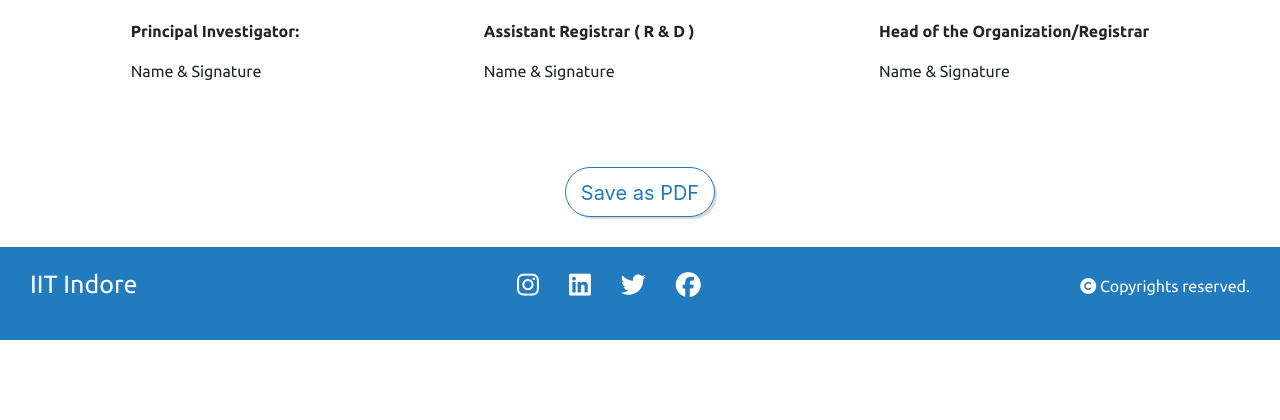
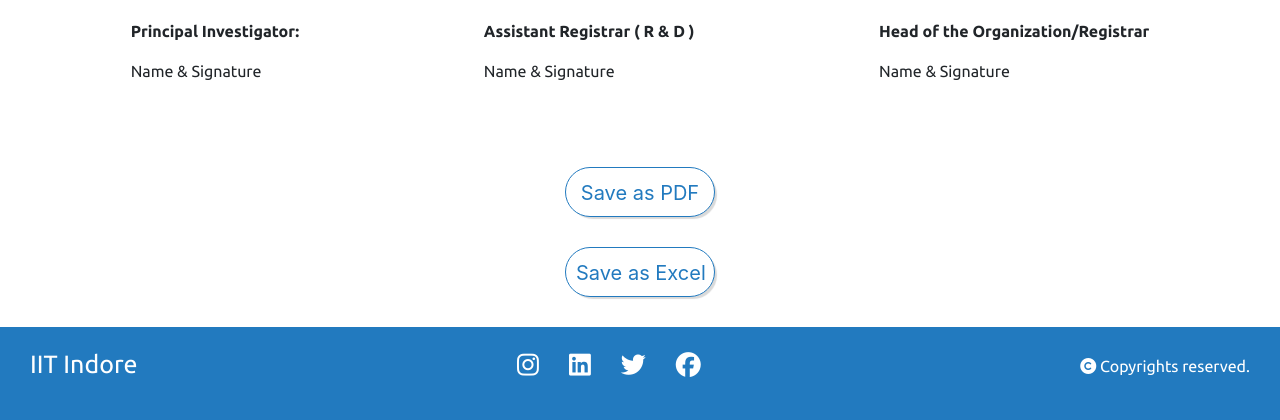
Before and after one commit to bgvshiva2004/RnD, a Django app: page /ucr/336/ in a window 1280 px wide. Shown: the part 2408-2828 px from the top of the page. Before the commit the page ends 2748 px from the top, so only its background shows below. Run offline with Django 4.2, Linux system fonts and the light colour scheme; some libraries are stand-ins or nearby versions; some web fonts are replaced.

Commit message:
implementing excel download option

```diff
--- a/RnD/home/urls.py
+++ b/RnD/home/urls.py
@@ -23,6 +23,7 @@ urlpatterns = [
     path('soe/<int:project_id>/<str:period>/', views.soe, name='soe'),
     path('ucr/<int:project_id>/',views.ucr,name='ucr'),
     path('save-as-pdf/', views.save_as_pdf, name='save_as_pdf'),
+    path('save-as-excel/', views.save_as_excel, name='save_as_excel'),
     path('download-pdf/', views.download_pdf, name='download_pdf'),
     path('submit_project_data/<int:project_id>/', views.submit_project_data, name='submit_project_data'),
     path('delete_project/<int:project_id>/',views.delete_project,name='delete_project'),
--- a/RnD/home/views.py
+++ b/RnD/home/views.py
@@ -728,8 +728,8 @@ def soe(request,project_id,period):
         # 'total_grants':total_grants
         'zipped_data_2':zipped_data_2
     }
-    print("zipped data",new_parsed_data.items())
-    print("total sanctions",total_sanctions)
+    # print("zipped data",new_parsed_data.items())
+    # print("total sanctions",total_sanctions)
 
 
     return render(request,'soe_copy.html',data)
@@ -904,6 +904,7 @@ def project_listwise(request):
 def save_as_pdf(request):
     if request.method == 'POST':
         try:
+            # print("save as pdf called")
             data = json.loads(request.body)
             image_data = data.get('imageData')
 
@@ -938,8 +939,58 @@ def save_as_pdf(request):
     return JsonResponse({'error': 'Invalid request method'}, status=400)
 
 
+import io
+import json
+import base64
+import os
+from django.http import JsonResponse, HttpResponse
+from django.core.files.base import ContentFile
+from django.core.files.storage import FileSystemStorage
+from django.conf import settings
+from reportlab.lib.pagesizes import letter
+from reportlab.pdfgen import canvas
+import xlsxwriter
+
+def save_as_excel(request):
+    if request.method == 'POST':
+        try:
+            data = json.loads(request.body)
+            html_content = data.get('htmlContent')
+
+            # Convert HTML content to Excel
+            output = io.BytesIO()
+            workbook = xlsxwriter.Workbook(output, {'in_memory': True})
+            worksheet = workbook.add_worksheet()
+
+            # Parse HTML content and write to Excel
+            rows = html_content.split('</tr>')
+            for i, row in enumerate(rows):
+                columns = row.split('</th>') + row.split('</td>')
+                for j, column in enumerate(columns[:-1]):
+                    text = column.split('>')[-1]
+                    worksheet.write(i, j, text)
+
+            workbook.close()
+
+            # Save the Excel file temporarily
+            fs = FileSystemStorage(location=settings.MEDIA_ROOT)
+            excel_path = fs.save('temp_excel.xlsx', ContentFile(output.getvalue()))
+            output.close()
+
+            # Provide the download link
+            download_link = settings.MEDIA_URL + excel_path
+
+            return JsonResponse({'downloadLink': download_link})
+        except Exception as e:
+            return JsonResponse({'error': str(e)}, status=500)
+
+    return JsonResponse({'error': 'Invalid request method'}, status=400)
+
+
+
 
 def download_pdf(request):
+    print("download pdf called")
     pdf_path = request.GET.get('path')
     response = HttpResponse(content_type='application/pdf')
     response['Content-Disposition'] = f'attachment; filename="{os.path.basename(pdf_path)}"'
@@ -948,6 +999,18 @@ def download_pdf(request):
         response.write(pdf_file.read())
 
     return response
+
+def download_excel(request):
+    print("download excel called")
+    excel_path = request.GET.get('path')
+    response = HttpResponse(content_type='application/vnd.openxmlformats-officedocument.spreadsheetml.sheet')
+    response['Content-Disposition'] = f'attachment; filename="{os.path.basename(excel_path)}"'
+
+    with open(excel_path, 'rb') as excel_file:
+        response.write(excel_file.read())
+
+    return response
+
 
 
 
--- a/RnD/templates/ucr.html
+++ b/RnD/templates/ucr.html
@@ -461,6 +461,7 @@
     </div>
 </div>
 <button class="btn" onclick="saveAsPdf()">Save as PDF</button>
+<button class="btn" onclick="saveAsExcel()">Save as Excel</button>
 
     <footer>
         <div class="footer">
@@ -513,6 +514,33 @@
             });
         }
 
+        function saveAsExcel() {
+            var htmlContent = document.getElementById('print').innerHTML;
+
+            fetch('/save-as-excel/', {
+                method: 'POST',
+                headers: {
+                    'Content-Type': 'application/json',
+                    'X-CSRFToken': getCookie('csrftoken'),
+                },
+                body: JSON.stringify({ htmlContent: htmlContent }),
+            })
+            .then(response => response.blob())
+            .then(blob => {
+                // Create a download link and trigger download
+                var url = window.URL.createObjectURL(blob);
+                var a = document.createElement('a');
+                a.href = url;
+                a.download = 'output.xlsx';
+                document.body.appendChild(a);
+                a.click();
+                window.URL.revokeObjectURL(url);
+            })
+            .catch(error => console.error('Error:', error));
+        }
+
+
+
         // Helper function to get CSRF token from cookies
         function getCookie(name) {
             var cookieValue = null;
```
Also changed, not shown: RnD/db.sqlite3, 10 other files.
